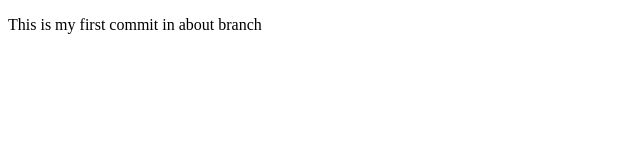
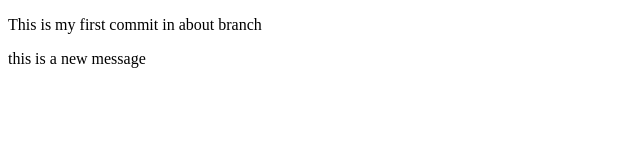
Before and after one commit to Himanshu4922/learning-git, a plain HTML site: page about.html in a window 1280 px wide. Shown: the whole page, without its empty margins (0-640 px from the left). Drawn offline with Linux system fonts and the light colour scheme.

Commit message:
Add a message paragraph

```diff
--- a/about.html
+++ b/about.html
@@ -7,5 +7,6 @@
 </head>
 <body>
     <p>This is my first commit in about branch</p>
+    <p>this is a new message</p>
 </body>
 </html>
```
